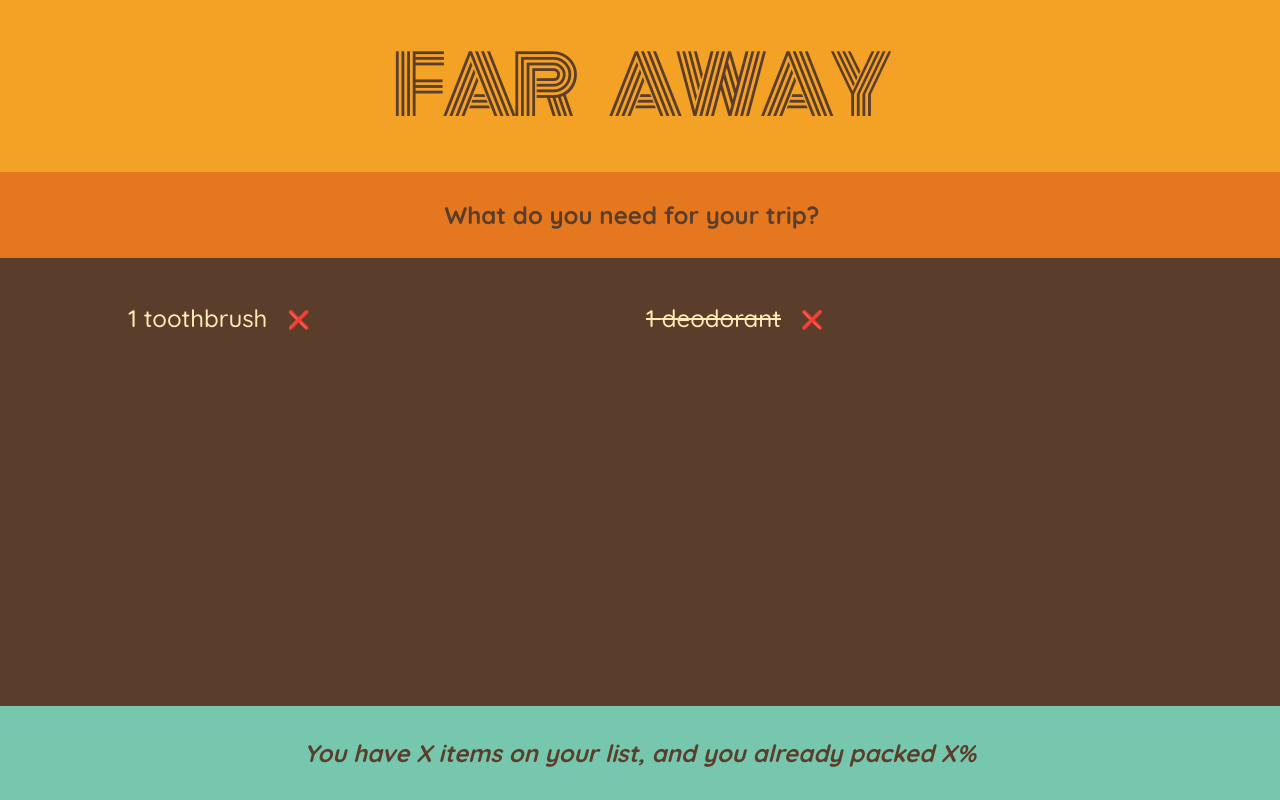
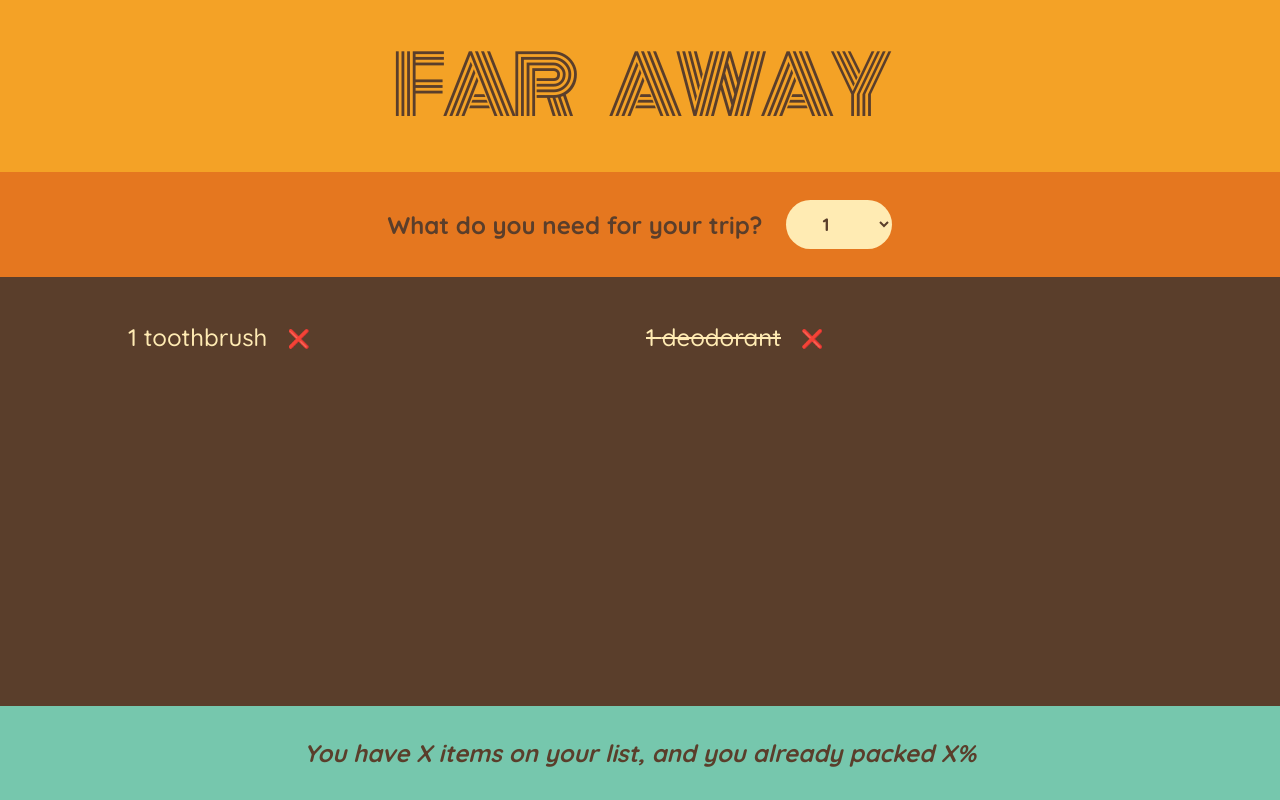
Before and after one commit to lizzach/travel-list, a React (Vite) app: page / in a window 1280 px wide. Built offline with nearby package versions, Linux system fonts and the light colour scheme.

Commit message:
add select dropdown to Form

```diff
--- a/src/components/Form.tsx
+++ b/src/components/Form.tsx
@@ -1,7 +1,13 @@
 export default function Form(): JSX.Element {
   return (
-    <div className="add-form">
+    <form className="add-form">
       <h3>What do you need for your trip?</h3>
-    </div>
+      <select>
+        {Array.from({length: 20}, (_, i) => i + 1).map((num) =>
+        <option value={num} key={num}>
+          {num}
+        </option>)}
+      </select>
+    </form>
   );
 }
```
